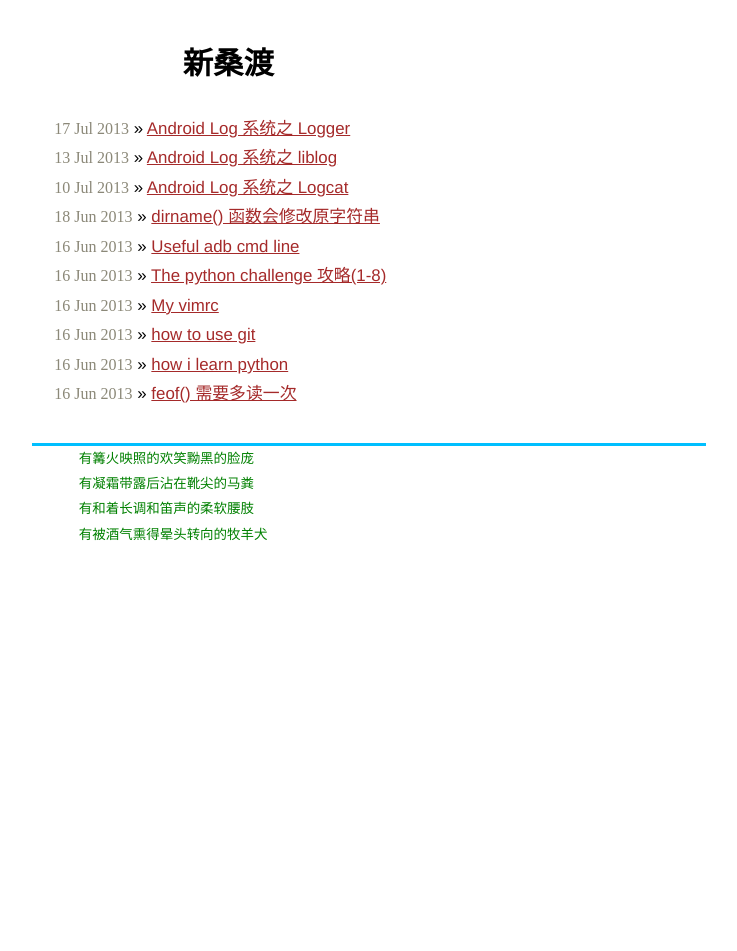
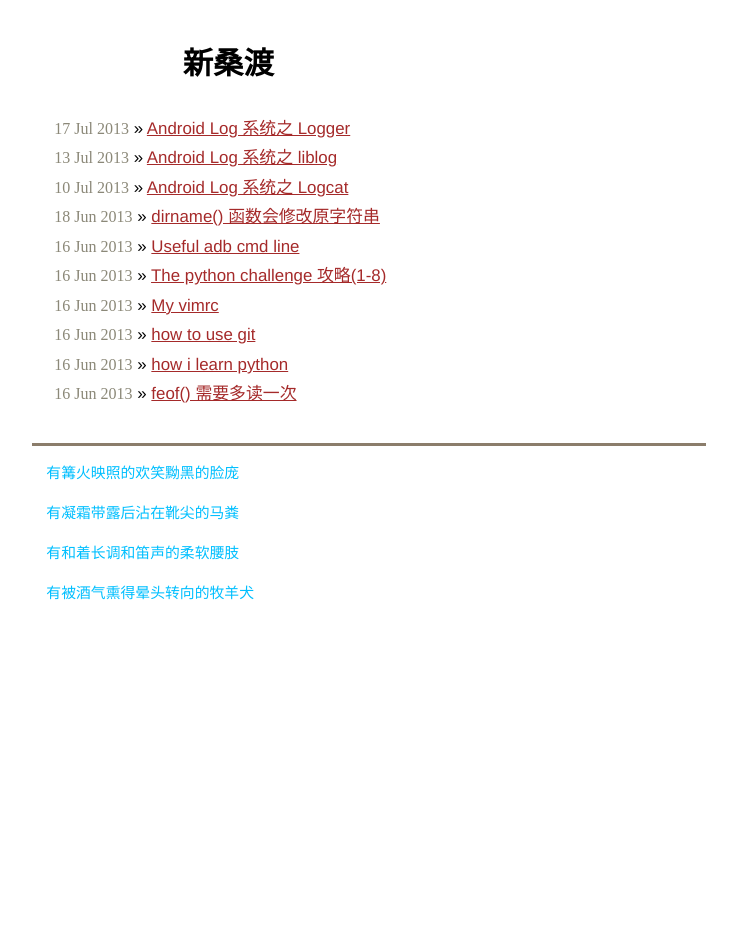
Before and after one commit to byrlx/byrlx.github.io, a Jekyll site: the page built from index.html, in a window 1280 px wide. Shown: the whole page, without its empty margins (271-1008 px from the left). Built offline with Jekyll 4.4.1, drawn with Linux system fonts in a browser that asks for light colours; Markdown is read by kramdown in place of the engine named in the settings.

Commit message:
modify post

```diff
--- a/_layouts/default.html
+++ b/_layouts/default.html
@@ -32,11 +32,11 @@ var WRInitTime=(new Date()).getTime();
 
   <div class="footer">
     <div class="contact">
+		<p></p>
 		<p> 有篝火映照的欢笑黝黑的脸庞 </p>
 		<p> 有凝霜带露后沾在靴尖的马粪 </p>
 		<p> 有和着长调和笛声的柔软腰肢 </p>
 		<p> 有被酒气熏得晕头转向的牧羊犬 </p>
-		<p></p>
 		<p></p>
 		<p></p>
     </div>
--- a/css/screen.css
+++ b/css/screen.css
@@ -132,21 +132,19 @@ body {
 	  }
 
 	  .site .footer {
-		  font-size: 80%;
-		  color: green;
-		  border-top: 3px solid #00bfff;
+		  border-top: 3px solid #8b7d6b;
 		  margin-top: 1.5em;
 		  margin-left: 0em;
 		  overflow: hidden;
 	  }
 
-	  .footer {
-		 font: SimHei;
-	  }
-
 	  .footer p {
+		font-size: 88%;
+		color: #00bfff;
+		font: SimHei;
 	  	margin: 0px 0;
-		margin-left: 3.5em;
+		margin-top: 1em;
+		margin-left: 1em;
 	  }
 
 	  .site .footer .contact {
```
